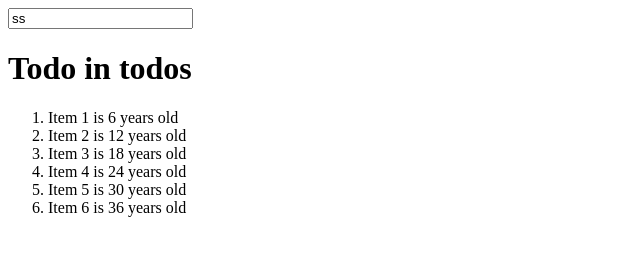
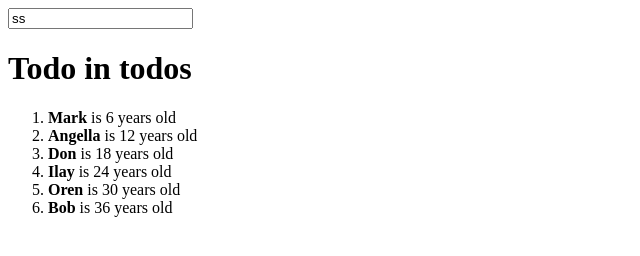
Before and after one commit to ilayalmalem/Lingo.js, a website: page index.html in a window 1280 px wide. Shown: the whole page, without its empty margins (0-640 px from the left). Drawn offline with Linux system fonts and the light colour scheme.

Commit message:
Fixed bug #5

```diff
--- a/index.html
+++ b/index.html
@@ -10,7 +10,7 @@
         <input type="text" l-value="l">
         <h1>Todo in todos</h1>
         <ol repeat="task in tasks">
-            <li>{{ task.name }} is {{ task.age }} years old</li>
+            <li><b>{{ task.name }}</b> is {{ task.age }} years old</li>
         </ol>
 
     </div>
--- a/index.js
+++ b/index.js
@@ -79,21 +79,17 @@ class Lingo {
             }
             var code = []
             for (let i = 0; i <= dataCount; i++) {
-                element.querySelectorAll('*').forEach((el) => {
+                element.querySelectorAll(`:scope > *`).forEach((el) => {
                     var clone = el.cloneNode()
-                    var [props,original] = this.sanitize(el.textContent)
+
+                    var [props,original] = this.sanitize(el.innerHTML)
                     var interpolations = []
                     original.replace(/\{{(.*?)\}}/gi,(t,m) => interpolations.push(m))
                     interpolations.forEach((int) => {
-                        console.log(int)
                         // Replace interpolation
-                        // int = int.replace(repeator,'')
                         original = original.replace(int, eval(`this.data.${repeator}[${i}]${int.replace(repeator,'')}`))
-                        clone.textContent = original.replace(/[{{}}]/g,'')
-                        // clone.innerHTML += eval(`this.data.${repeator}[${i}]${int}`)
-                        // clone.innerHTML = clone.innerHTML.replace(props,'')
-                        // clone.innerHTML = clone.innerHTML.replace(repeator,'')
-
+                        clone.innerHTML = original.replace(/[{{}}]/g,'')
+                        // console.log(original.replace(/[{{}}]/g,''))
                     })
                     var props = props.replace(repeator, '').trim()
                     code.push(clone)
--- a/tester.js
+++ b/tester.js
@@ -1,12 +1,12 @@
 var lingo = new window.Lingo('#root',{
     l:'ss',
     tasks: [
-        {name:'Item 1', desc:'Cool item',age:'6'},
-        {name:'Item 2',desc: 'Things',age:'12'},
-        {name:'Item 3',desc: 'Wow girl',age:'18'},
-        {name:'Item 4',desc: 'Handstanding like wow',age:'24'},
-        {name:'Item 5',desc: 'Handstanding like wow',age:'30'},
-        {name:'Item 6',desc: 'Handstanding like wow',age:'36'}
+        {name:'Mark', desc:'Cool item',age:'6'},
+        {name:'Angella',desc: 'Things',age:'12'},
+        {name:'Don',desc: 'Wow girl',age:'18'},
+        {name:'Ilay',desc: 'Handstanding like wow',age:'24'},
+        {name:'Oren',desc: 'Handstanding like wow',age:'30'},
+        {name:'Bob',desc: 'Handstanding like wow',age:'36'}
 
     ]
 })
```
